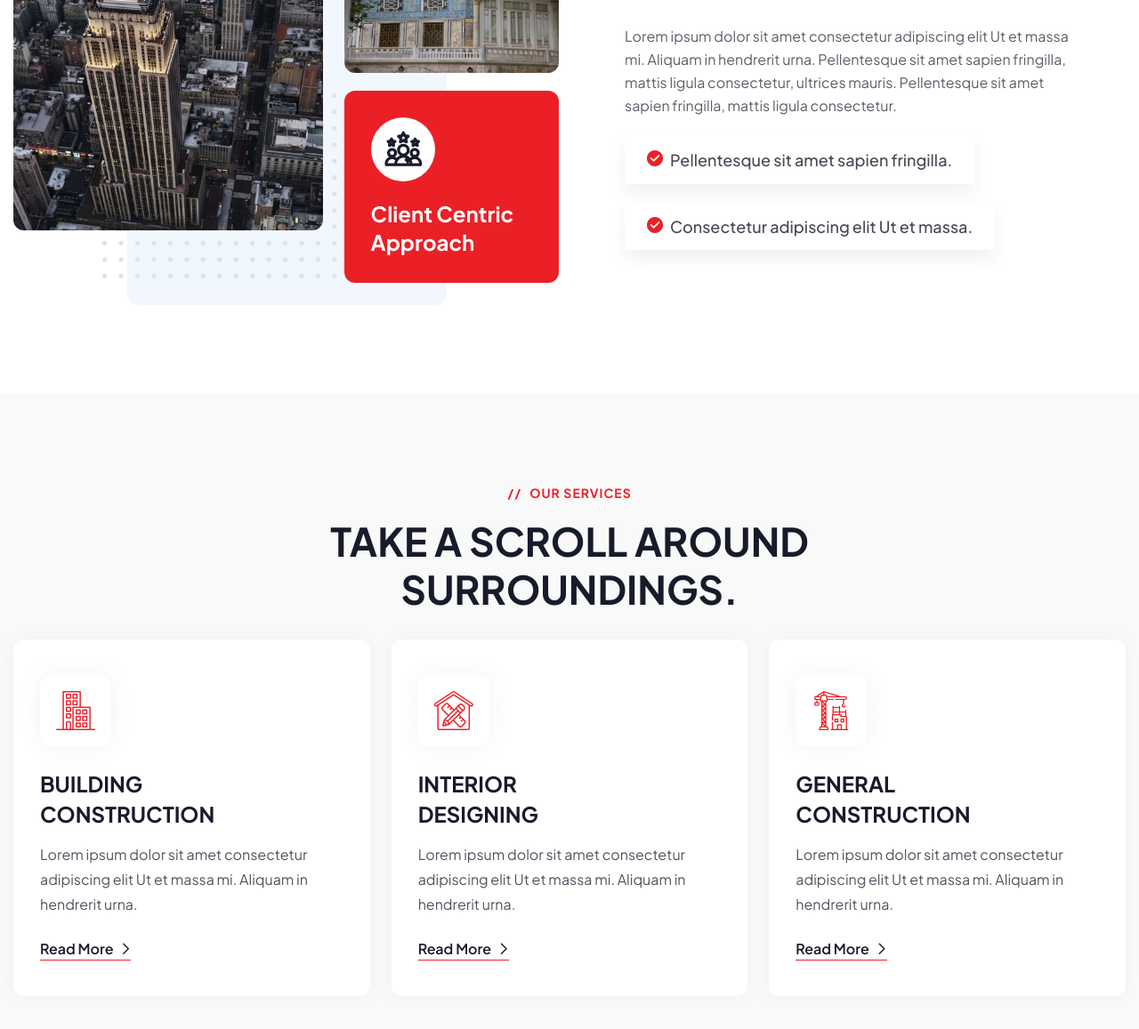
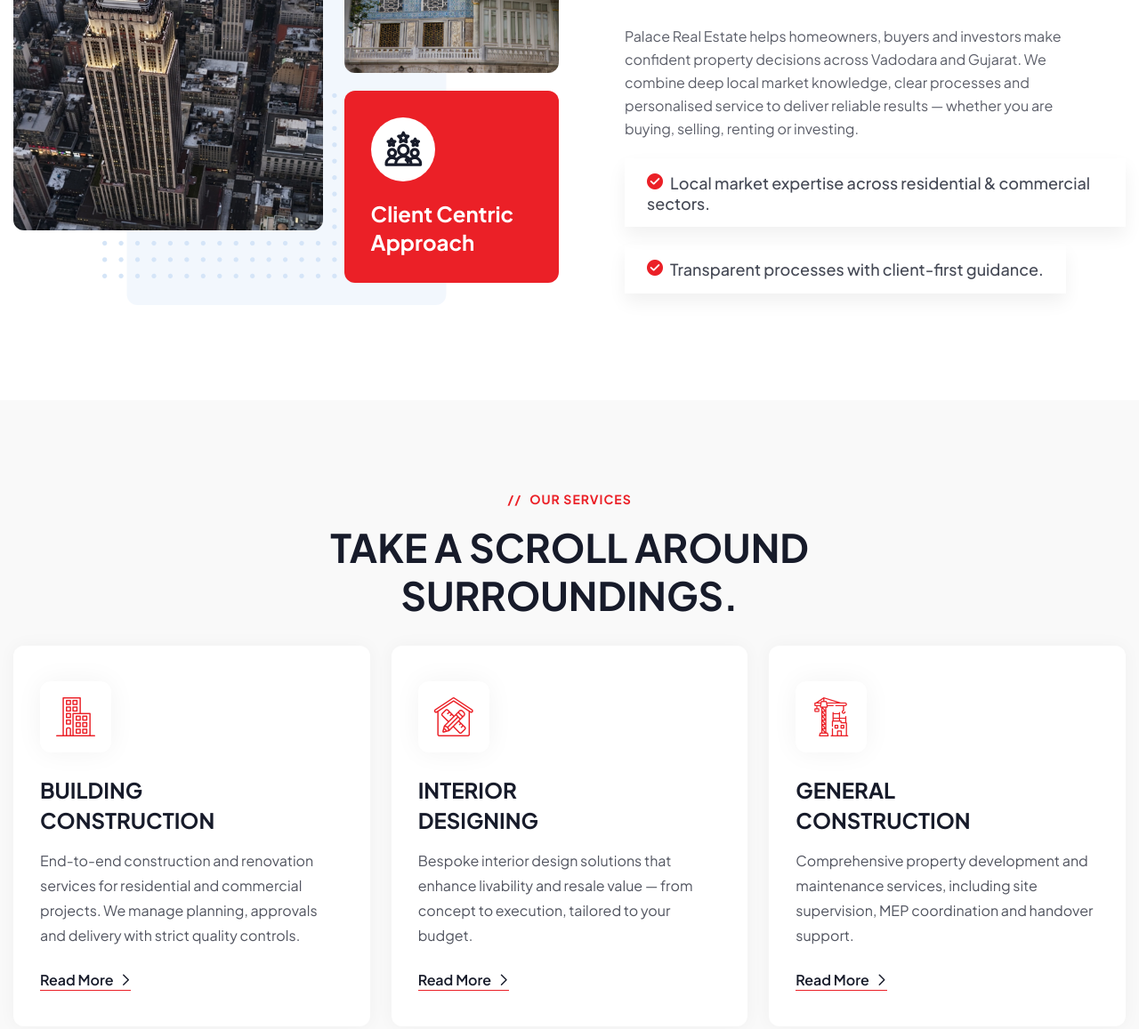
Before and after one commit to BhavishyaBhojwani/fundsroom_task1, a plain HTML site: page about.html in a window 1280 px wide. Shown: the part 849-2006 px from the top of the page at 89% size. Drawn offline with nearby package versions, Linux system fonts and the light colour scheme.

Commit message:
About us content changed

```diff
--- a/about.html
+++ b/about.html
@@ -251,21 +251,21 @@
 									<!-- Tab -->
 									<div class="tab active-tab" id="prod-mission">
 										<div class="content">
-											<div class="text">Lorem ipsum dolor sit amet consectetur adipiscing elit Ut et massa mi. Aliquam in hendrerit urna. Pellentesque sit amet sapien fringilla, mattis ligula consectetur, ultrices mauris.  Pellentesque sit amet sapien fringilla, mattis ligula consectetur.</div>
-											<ul class="story-three_checklist">
-												<li><i class="flaticon-checked"></i>  Pellentesque sit amet sapien fringilla.</li>
-												<li><i class="flaticon-checked"></i> Consectetur adipiscing elit Ut et massa.</li>
-											</ul>
+													<div class="text">Palace Real Estate helps homeowners, buyers and investors make confident property decisions across Vadodara and Gujarat. We combine deep local market knowledge, clear processes and personalised service to deliver reliable results — whether you are buying, selling, renting or investing.</div>
+													<ul class="story-three_checklist">
+														<li><i class="flaticon-checked"></i> Local market expertise across residential & commercial sectors.</li>
+														<li><i class="flaticon-checked"></i> Transparent processes with client-first guidance.</li>
+													</ul>
 										</div>
 									</div>
 
 									<!-- Tab -->
 									<!-- <div class="tab" id="prod-vission">
 										<div class="content">
-											<div class="text">Lorem ipsum dolor sit amet consectetur adipiscing elit Ut et massa mi. Aliquam in hendrerit urna. Pellentesque sit amet sapien fringilla, mattis ligula consectetur, ultrices mauris.  Pellentesque sit amet sapien fringilla, mattis ligula consectetur.</div>
+											<div class="text">Our vision is to be the most trusted real estate partner in Western India — recognised for integrity, service excellence and long-term client relationships. We continuously invest in market research and technology to improve outcomes for our clients.</div>
 											<ul class="story-three_checklist">
-												<li><i class="flaticon-checked"></i>  Pellentesque sit amet sapien fringilla.</li>
-												<li><i class="flaticon-checked"></i> Consectetur adipiscing elit Ut et massa.</li>
+												<li><i class="flaticon-checked"></i> Build lasting relationships based on trust.</li>
+												<li><i class="flaticon-checked"></i> Deliver measurable value and clear communication.</li>
 											</ul>
 										</div>
 									</div> -->
@@ -273,10 +273,10 @@
 									<!-- Tab -->
 									<!-- <div class="tab" id="prod-goal">
 										<div class="content">
-											<div class="text">Lorem ipsum dolor sit amet consectetur adipiscing elit Ut et massa mi. Aliquam in hendrerit urna. Pellentesque sit amet sapien fringilla, mattis ligula consectetur, ultrices mauris.  Pellentesque sit amet sapien fringilla, mattis ligula consectetur.</div>
+											<div class="text">Our core values guide every decision: Integrity in advice, Commitment to clients, Practical innovation and Quality delivery. These values ensure consistent service across sales, leasing, advisory and after-sales support.</div>
 											<ul class="story-three_checklist">
-												<li><i class="flaticon-checked"></i>  Pellentesque sit amet sapien fringilla.</li>
-												<li><i class="flaticon-checked"></i> Consectetur adipiscing elit Ut et massa.</li>
+												<li><i class="flaticon-checked"></i> Integrity and transparency in all transactions.</li>
+												<li><i class="flaticon-checked"></i> Client-first approach with measurable outcomes.</li>
 											</ul>
 										</div>
 									</div> -->
@@ -305,13 +305,13 @@
 
 				<!-- Service Block One -->
 				<div class="service-block_one col-lg-4 col-md-6 col-sm-12">
-					<div class="service-block_one-inner">
+						<div class="service-block_one-inner">
 						<div class="service-block_one_image" style="background-image:url(assets/images/resource/services1.jpg)"></div>
 						<div class="service-block_one-icon">
 							<i class="flaticon-building"></i>
 						</div>
 						<h4 class="service-block_one-heading"><a>Building <br> Construction</a></h4>
-						<div class="service-block_one-text">Lorem ipsum dolor sit amet consectetur adipiscing elit Ut et massa mi. Aliquam in hendrerit urna.</div>
+						<div class="service-block_one-text">End-to-end construction and renovation services for residential and commercial projects. We manage planning, approvals and delivery with strict quality controls.</div>
 						<a class="service-block_one-more" href="services.html">Read More <i class="flaticon-next-1"></i></a>
 					</div>
 				</div>
@@ -324,7 +324,7 @@
 							<i class="flaticon-interior-design"></i>
 						</div>
 						<h4 class="service-block_one-heading"><a>Interior <br> designing</a></h4>
-						<div class="service-block_one-text">Lorem ipsum dolor sit amet consectetur adipiscing elit Ut et massa mi. Aliquam in hendrerit urna.</div>
+						<div class="service-block_one-text">Bespoke interior design solutions that enhance livability and resale value — from concept to execution, tailored to your budget.</div>
 						<a class="service-block_one-more" href="services.html">Read More <i class="flaticon-next-1"></i></a>
 					</div>
 				</div>
@@ -337,7 +337,7 @@
 							<i class="flaticon-building-1"></i>
 						</div>
 						<h4 class="service-block_one-heading"><a>General <br> Construction</a></h4>
-						<div class="service-block_one-text">Lorem ipsum dolor sit amet consectetur adipiscing elit Ut et massa mi. Aliquam in hendrerit urna.</div>
+						<div class="service-block_one-text">Comprehensive property development and maintenance services, including site supervision, MEP coordination and handover support.</div>
 						<a class="service-block_one-more" href="services.html">Read More <i class="flaticon-next-1"></i></a>
 					</div>
 				</div>
@@ -537,7 +537,7 @@
 										<span class="fa fa-star"></span>
 										<span class="fa fa-star"></span>
 									</div>
-									<div class="testimonial-block_three-text">Lorem ipsum dolor sit amet consectetur adipiscing elit Ut et massa mi. Aliquam in hendrerit urna. Pellentesque sit amet sapien fringilla, mattis ligula consectetur, ultrices mauris.  Pellentesque sit amet sapien fringilla, mattis ligula consectetur. </div>
+									<div class="testimonial-block_three-text">“Palace Real Estate supported us at every step — from property search to negotiation. Their local knowledge and prompt communication made the process simple.”</div>
 									<div class="testimonial-block_three-author">
 										<span><img src="assets/images/resource/author4.png" alt="" /></span>
 										<strong>Leslie Alexander</strong>
@@ -560,7 +560,7 @@
 										<span class="fa fa-star"></span>
 										<span class="fa fa-star"></span>
 									</div>
-									<div class="testimonial-block_three-text">Lorem ipsum dolor sit amet consectetur adipiscing elit Ut et massa mi. Aliquam in hendrerit urna. Pellentesque sit amet sapien fringilla, mattis ligula consectetur, ultrices mauris.  Pellentesque sit amet sapien fringilla, mattis ligula consectetur. </div>
+									<div class="testimonial-block_three-text">“Excellent advisory and excellent after-sales support. We were impressed by the market insights and professional approach.”</div>
 									<div class="testimonial-block_three-author">
 										<span><img src="assets/images/resource/author5.png" alt="" /></span>
 										<strong>Leslie Alexander</strong>
@@ -602,7 +602,7 @@
 							<div class="footer_column col-lg-7 col-md-6 col-sm-12">
 								<div class="footer-widget">
 									<div class="footer-logo"><a href="index.html"><img src="assets/images/footer-logo.svg" alt="" title=""></a></div>
-									<div class="footer-text">Lorem ipsum dolor sit amet consecte adipiscing elit Ut et massa mi. Aliquam  hendrerit urna.</div>
+									<div class="footer-text">Palace Real Estate is a Vadodara-based firm specialising in residential and commercial property sales, leasing and advisory services. We deliver transparent, client-centered solutions backed by local market expertise.</div>
 
 									<h5 class="footer-title">Contact Now!</h5>
 									<!-- Newsletter Box -->
```
